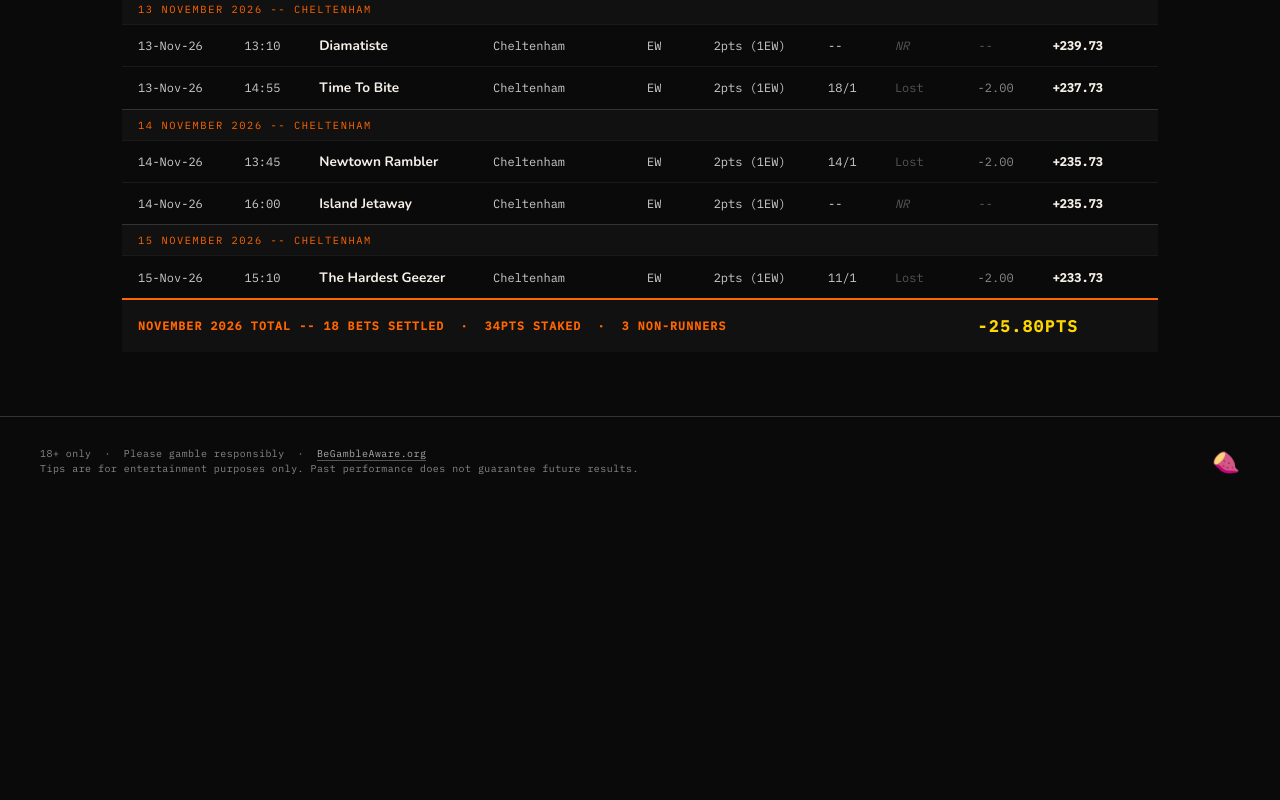
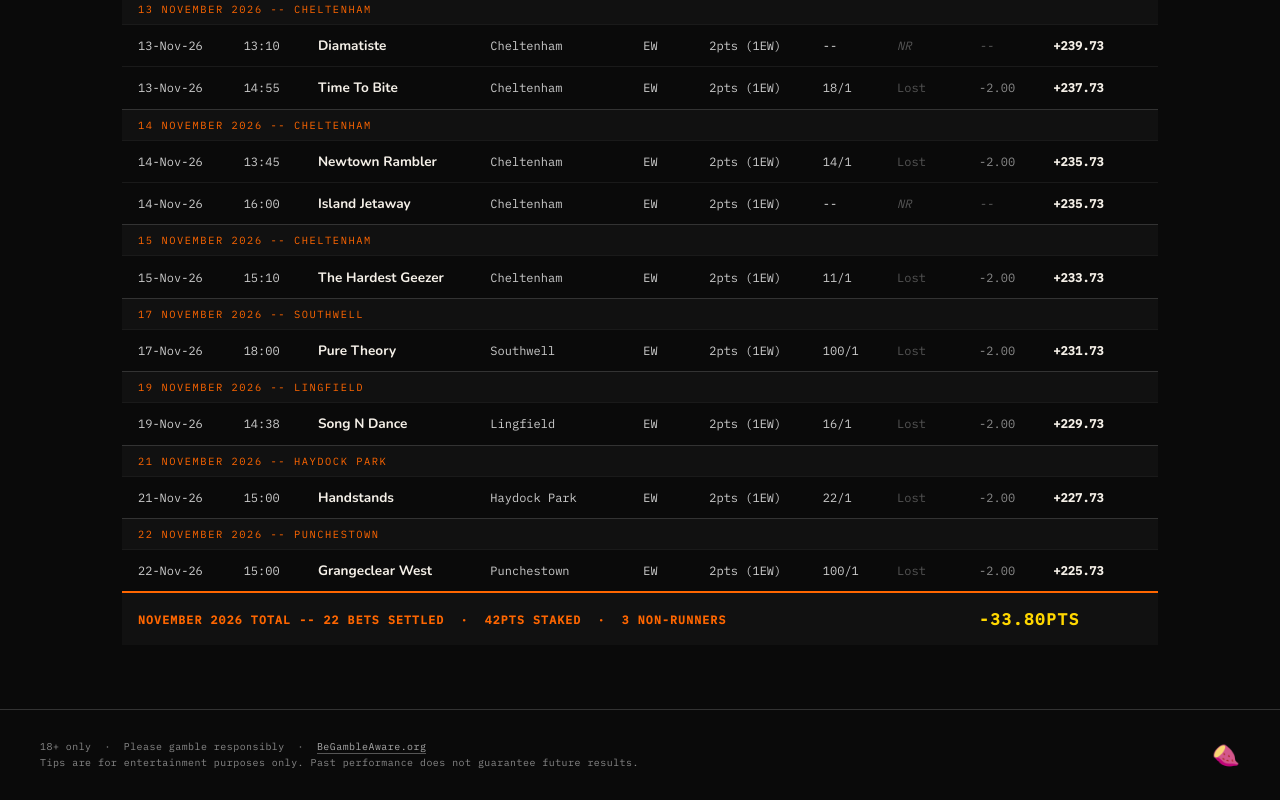
Before and after one commit to eddiejamesbet/eddiejamestips, a plain HTML site: page isp-november-2026.html in a window 1280 px wide. Shown: the part 1496-2296 px from the top of the page. Before the commit the page ends 2002 px from the top, so only its background shows below. Drawn offline with nearby package versions, Linux system fonts and the light colour scheme.

Commit message:
Update isp-november-2026.html

```diff
--- a/isp-november-2026.html
+++ b/isp-november-2026.html
@@ -69,7 +69,7 @@
         <div class="tagline">The Esoteric Tipster.</div>
       </div>
     </div>
-    <div class="header-record">Since inception &nbsp;&#183;&nbsp; 380 bets &nbsp;&#183;&nbsp; +271.43pts &nbsp;&#183;&nbsp; advised price</div>
+    <div class="header-record">Since inception &nbsp;&#183;&nbsp; 384 bets &nbsp;&#183;&nbsp; +263.43pts &nbsp;&#183;&nbsp; advised price</div>
   </header>
   <nav>
     <a href="index.html">Home</a>
@@ -83,9 +83,9 @@
     <section style="margin-bottom:3rem">
       <div class="section-label">ISP Record &#45;&#45; November 2026</div>
       <div class="summary">
-        <div class="stat"><div class="stat-number neg">&#45;25.80pts</div><div class="stat-label">Total P&amp;L</div></div>
-        <div class="stat"><div class="stat-number">18</div><div class="stat-label">Bets Settled</div></div>
-        <div class="stat"><div class="stat-number neg">&#45;75.9%</div><div class="stat-label">ROI</div></div>
+        <div class="stat"><div class="stat-number neg">&#45;33.80pts</div><div class="stat-label">Total P&amp;L</div></div>
+        <div class="stat"><div class="stat-number">22</div><div class="stat-label">Bets Settled</div></div>
+        <div class="stat"><div class="stat-number neg">&#45;80.5%</div><div class="stat-label">ROI</div></div>
         <div class="stat"><div class="stat-number">0W / 2P</div><div class="stat-label">Results</div></div>
       </div>
     </section>
@@ -131,11 +131,19 @@
           <tr><td>14-Nov-26</td><td>16:00</td><td class="horse">Island Jetaway</td><td>Cheltenham</td><td>EW</td><td>2pts (1EW)</td><td>&#45;&#45;</td><td class="nr">NR</td><td class="nr">&#45;&#45;</td><td class="running">+235.73</td></tr>
           <tr class="meeting-header"><td colspan="10">15 November 2026 &#45;&#45; Cheltenham</td></tr>
           <tr><td>15-Nov-26</td><td>15:10</td><td class="horse">The Hardest Geezer</td><td>Cheltenham</td><td>EW</td><td>2pts (1EW)</td><td>11/1</td><td class="lost">Lost</td><td class="pl-neg">&#45;2.00</td><td class="running">+233.73</td></tr>
+          <tr class="meeting-header"><td colspan="10">17 November 2026 &#45;&#45; Southwell</td></tr>
+          <tr><td>17-Nov-26</td><td>18:00</td><td class="horse">Pure Theory</td><td>Southwell</td><td>EW</td><td>2pts (1EW)</td><td>100/1</td><td class="lost">Lost</td><td class="pl-neg">&#45;2.00</td><td class="running">+231.73</td></tr>
+          <tr class="meeting-header"><td colspan="10">19 November 2026 &#45;&#45; Lingfield</td></tr>
+          <tr><td>19-Nov-26</td><td>14:38</td><td class="horse">Song N Dance</td><td>Lingfield</td><td>EW</td><td>2pts (1EW)</td><td>16/1</td><td class="lost">Lost</td><td class="pl-neg">&#45;2.00</td><td class="running">+229.73</td></tr>
+          <tr class="meeting-header"><td colspan="10">21 November 2026 &#45;&#45; Haydock Park</td></tr>
+          <tr><td>21-Nov-26</td><td>15:00</td><td class="horse">Handstands</td><td>Haydock Park</td><td>EW</td><td>2pts (1EW)</td><td>22/1</td><td class="lost">Lost</td><td class="pl-neg">&#45;2.00</td><td class="running">+227.73</td></tr>
+          <tr class="meeting-header"><td colspan="10">22 November 2026 &#45;&#45; Punchestown</td></tr>
+          <tr><td>22-Nov-26</td><td>15:00</td><td class="horse">Grangeclear West</td><td>Punchestown</td><td>EW</td><td>2pts (1EW)</td><td>100/1</td><td class="lost">Lost</td><td class="pl-neg">&#45;2.00</td><td class="running">+225.73</td></tr>
         </tbody>
         <tfoot>
           <tr>
-            <td colspan="8">November 2026 Total &#45;&#45; 18 bets settled &nbsp;&#183;&nbsp; 34pts staked &nbsp;&#183;&nbsp; 3 non-runners</td>
-            <td class="total-pl" colspan="2">&#45;25.80pts</td>
+            <td colspan="8">November 2026 Total &#45;&#45; 22 bets settled &nbsp;&#183;&nbsp; 42pts staked &nbsp;&#183;&nbsp; 3 non-runners</td>
+            <td class="total-pl" colspan="2">&#45;33.80pts</td>
           </tr>
         </tfoot>
       </table>
```
